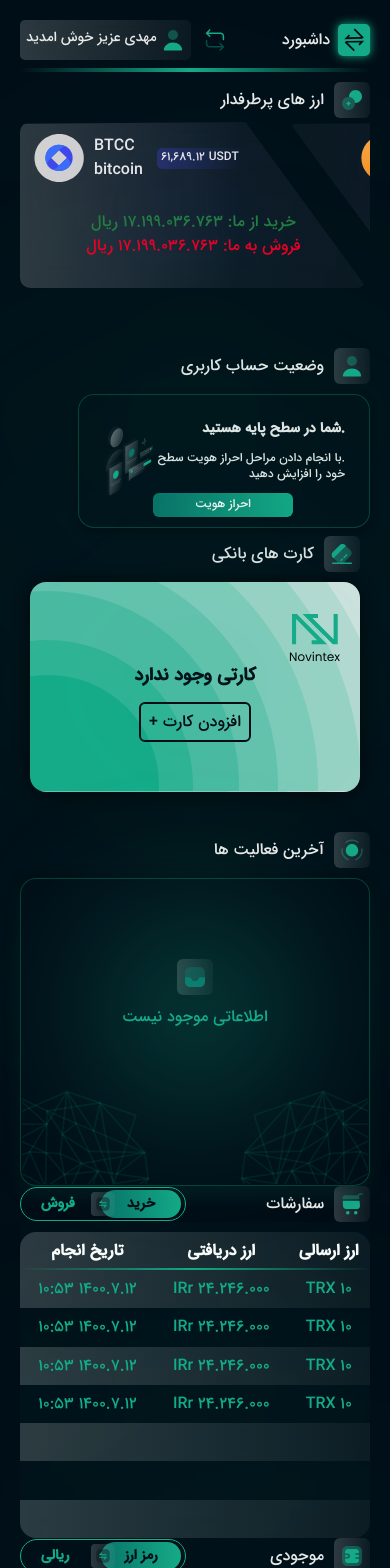
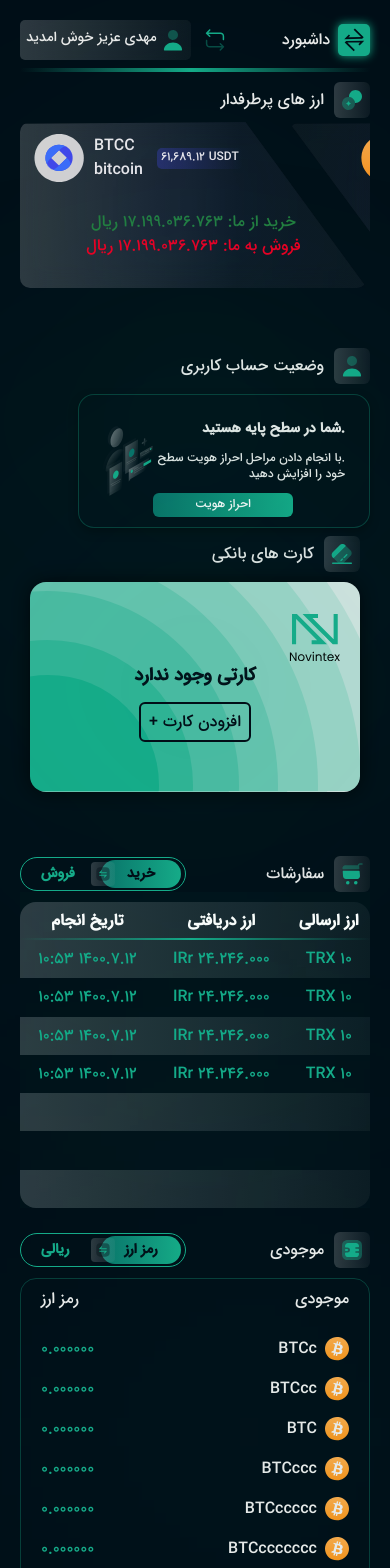
Before and after one commit to danyalbani240/dashboard, a Nuxt app: page / in a window 390 px wide. Shown: the top 1568 px of the page. Built offline with nearby package versions, Linux system fonts and the light colour scheme.

Commit message:
hidding the activities sections and spacing  between orders and inventories

```diff
--- a/components/TheLastActivityAndOrdersAndInventory.vue
+++ b/components/TheLastActivityAndOrdersAndInventory.vue
@@ -1,6 +1,6 @@
 <template>
   <div class="flex flex-row-reverse mt-8 flex-wrap">
-    <div class="relative flex-1">
+    <div class="relative hidden md:block flex-1">
       <div class="absolute do-bg rounded-full overflow-hidden z-50"></div>
       <div class="flex flex-1 flex-col">
         <base-part-header
@@ -23,7 +23,7 @@
         </div>
       </div>
     </div>
-    <div class="xl:mr-4 flex-1">
+    <div class="xl:mr-4 my-6 md:my-0 flex-1">
       <div class="flex flex-row-reverse justify-between items-center">
         <base-part-header :headName="'سفارشات'" :address="'shopingcart'" />
         <base-switch-badge
```
